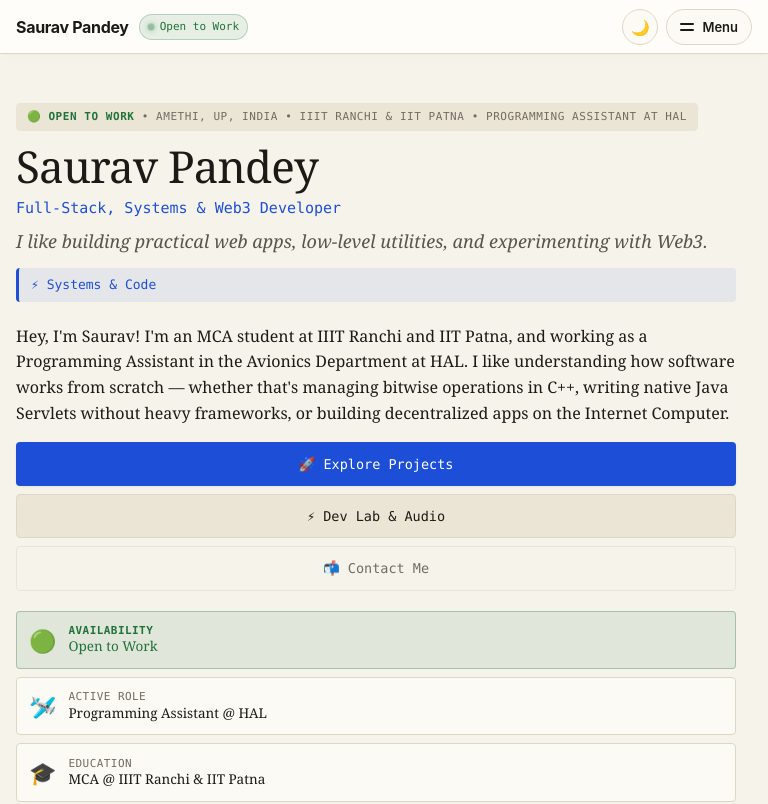
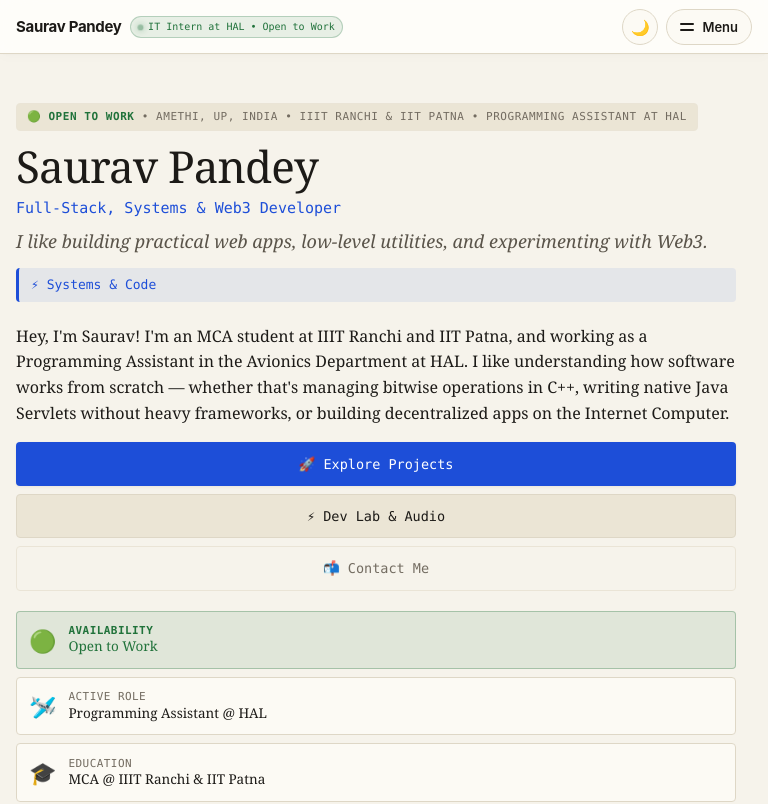
Before and after one commit to 5auravpandey/5auravpandey.github.io, a plain HTML site: page index.html in a window 768 px wide. Shown: the top 804 px of the page. Drawn offline with Linux system fonts and the light colour scheme.

Commit message:
feat(header): update navbar status to IT Intern at HAL • Open to Work across mobile and desktop

```diff
--- a/css/style.css
+++ b/css/style.css
@@ -2566,15 +2566,39 @@ dialog#invite-dialog {
     display: flex;
     align-items: center;
     justify-content: space-between;
-    gap: 12px;
+    gap: 10px;
   }
 
   .nav-brand-group {
-    gap: 8px;
+    min-width: 0;
+    flex-shrink: 1;
+  }
+
+  .nav-brand {
+    display: flex;
+    flex-direction: column;
+    align-items: flex-start;
+    justify-content: center;
+    gap: 2px;
+    min-width: 0;
   }
 
   .brand-name {
-    font-size: 16px;
+    font-size: 14.5px;
+    line-height: 1.15;
+    white-space: nowrap;
+  }
+
+  .status-indicator {
+    font-size: 9.5px;
+    padding: 1.5px 6.5px;
+    gap: 5px;
+    white-space: nowrap;
+  }
+
+  .pulse-dot {
+    width: 5px;
+    height: 5px;
   }
 
   .status-text-full {
@@ -2598,6 +2622,21 @@ dialog#invite-dialog {
 
   .mobile-dropdown-sheet {
     top: calc(54px + max(0px, env(safe-area-inset-top)));
+  }
+
+  @media (min-width: 640px) {
+    .nav-brand {
+      flex-direction: row;
+      align-items: center;
+      gap: 8px;
+    }
+    .brand-name {
+      font-size: 15px;
+    }
+    .status-indicator {
+      font-size: 10px;
+      padding: 2px 7.5px;
+    }
   }
 
   /* Page Layout & Container on mobile */
--- a/index.html
+++ b/index.html
@@ -34,10 +34,10 @@
       <div class="nav-brand-group">
         <a href="#top" class="nav-brand" aria-label="Saurav Pandey Home">
           <span class="brand-name">Saurav Pandey</span>
-          <span class="status-indicator" title="Open to Work (Full-Stack, Systems & Web3)">
+          <span class="status-indicator" title="IT Intern at HAL • Open to Work">
             <span class="pulse-dot" aria-hidden="true"></span>
-            <span class="status-text-full">Open to Work</span>
-            <span class="status-text-short">Open to Work</span>
+            <span class="status-text-full">IT Intern at HAL • Open to Work</span>
+            <span class="status-text-short">IT Intern at HAL • Open to Work</span>
           </span>
         </a>
       </div>
```
